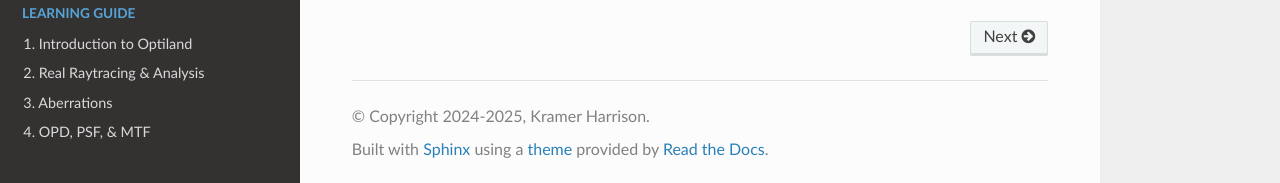
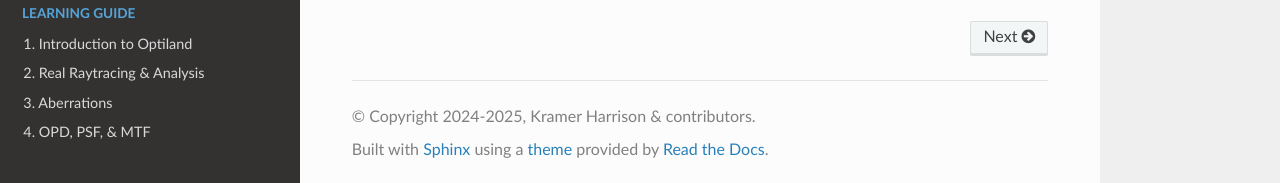
Before and after one commit to HarrisonKramer/optiland, a Sphinx documentation site: the page built from docs/index.rst, in a window 1280 px wide and 900 px high, scrolled down 2488 px. Shown: the part 714-897 px from the top of the window. Built offline with Sphinx 7.4.7 and the Read the Docs theme 3.1.0, drawn with Linux system fonts in a browser that asks for light colours; pages that are not in the unit, such as notebooks, are missing from menus.

Commit message:
docs: update copyright notice to include contributors

```diff
--- a/docs/conf.py
+++ b/docs/conf.py
@@ -8,7 +8,7 @@ sys.path.insert(0, os.path.abspath('../optiland/'))
 
 project = 'Optiland'
 current_year = datetime.now().year
-copyright = f'2024-{current_year}, Kramer Harrison'
+copyright = f'2024-{current_year}, Kramer Harrison & contributors'
 author = 'Kramer Harrison'
 release = '0.2.4'
 
```
